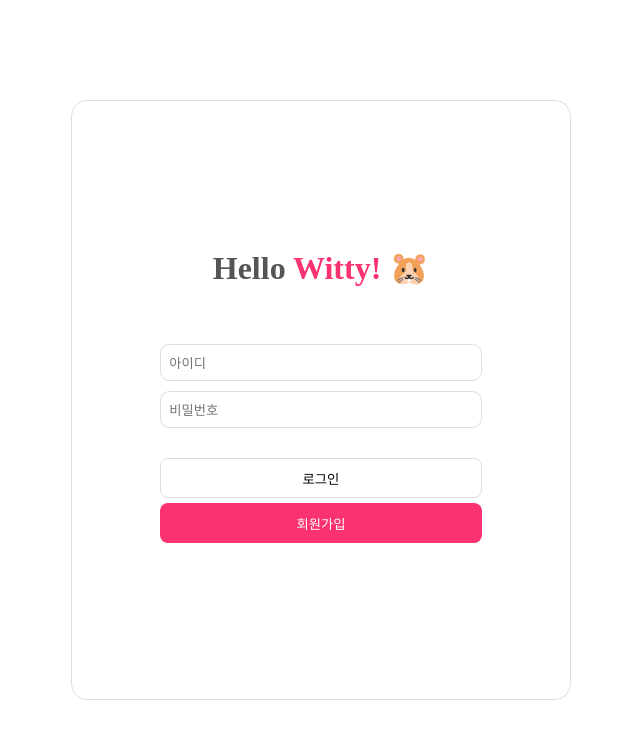
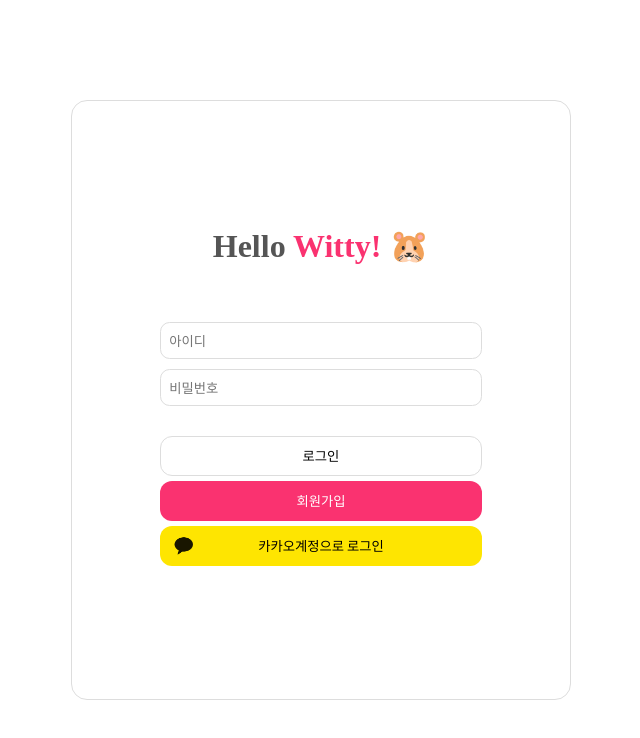
Before and after one commit to 2021bong/witty, a React (Vite) app: page /#/ in a window 1280 px wide. Shown: the top 738 px of the page, without its empty margins (319-959 px from the left). Built offline with nearby package versions, Linux system fonts and the light colour scheme.

Commit message:
💄Add : 카카오톡 로그인 버튼 추가 - 카카오톡 로그인 로고 png 파일 추가 - 카카오톡 로그인 버튼 추가 - 회원가입 버튼 컴포넌트로 분리

```diff
--- /dev/null
+++ b/src/components/KakaoBtn.tsx
@@ -0,0 +1,46 @@
+import styled from 'styled-components';
+import { KaKaoBtnType } from '../utils/interface';
+
+const KakaoBtn = ({ btnText }: KaKaoBtnType) => {
+  return (
+    <Button>
+      <p className='text'>{btnText}</p>
+      <div className='imgBox'></div>
+    </Button>
+  );
+};
+
+export default KakaoBtn;
+
+const Button = styled.button`
+  position: relative;
+  width: 100%;
+  height: 40px;
+  margin-bottom: 5px;
+  border: none;
+  border-radius: 12px;
+  background-color: #fee501;
+  overflow: hidden;
+
+  &:hover {
+    background-color: #f1da00;
+  }
+
+  &:active {
+    background-color: #fee501;
+  }
+
+  .text {
+    color: 191600;
+    z-index: 1;
+  }
+
+  .imgBox {
+    position: absolute;
+    width: inherit;
+    height: inherit;
+    background: left/15% no-repeat url('kakao_login_logo.png');
+    left: 0;
+    top: 0;
+  }
+`;
--- /dev/null
+++ b/src/components/SignUpBtn.tsx
@@ -0,0 +1,31 @@
+import styled from 'styled-components';
+import { SignUpBtnType } from '../utils/interface';
+
+const SignUpBtn = ({ btnText, checkSignUp }: SignUpBtnType) => (
+  <Button onClick={checkSignUp}>{btnText}</Button>
+);
+
+export default SignUpBtn;
+
+const Button = styled.button`
+  width: 100%;
+  height: 40px;
+  margin-bottom: 5px;
+
+  border: none;
+  border-radius: 12px;
+  color: #fff;
+  background-color: ${({ theme }) => theme.mainColor};
+
+  &:hover {
+    background-color: ${({ theme }) => theme.subColor};
+  }
+
+  &:active {
+    background-color: ${({ theme }) => theme.mainColor2};
+  }
+
+  &:first-of-type {
+    margin-bottom: 5px;
+  }
+`;
--- a/src/pages/login/Login.tsx
+++ b/src/pages/login/Login.tsx
@@ -3,6 +3,8 @@ import { Link } from 'react-router-dom';
 import axios from 'axios';
 import styled from 'styled-components';
 import { LoginData, LoginRes } from '../../utils/interface';
+import SignUpBtn from '../../components/SignUpBtn';
+import KakaoBtn from '../../components/KakaoBtn';
 
 const Login = () => {
   const [idValue, setIdValue] = useState('');
@@ -65,8 +67,9 @@ const Login = () => {
           로그인
         </button>
         <Link to='/signup'>
-          <button className='btn'>회원가입</button>
+          <SignUpBtn btnText='회원가입' />
         </Link>
+        <KakaoBtn btnText='카카오계정으로 로그인' />
       </div>
     </Main>
   );
@@ -132,7 +135,7 @@ const Main = styled.div`
       width: 100%;
       height: 40px;
       border: none;
-      border-radius: 8px;
+      border-radius: 12px;
       color: #fff;
       background-color: ${({ theme }) => theme.mainColor};
 
@@ -154,7 +157,7 @@ const Main = styled.div`
       height: 40px;
       margin-bottom: 5px;
       border: none;
-      border-radius: 8px;
+      border-radius: 12px;
       border: 1px solid #ddd;
       background-color: #fff;
       cursor: default;
--- a/src/pages/signup/SignUp.styled.ts
+++ b/src/pages/signup/SignUp.styled.ts
@@ -8,7 +8,7 @@ export const Main = styled.div`
   width: 90%;
   min-height: 600px;
   max-width: 500px;
-  margin: 100px auto;
+  margin: 30px auto;
   padding: 3rem;
   border: 1px solid #ddd;
   border-radius: 1rem;
@@ -93,38 +93,18 @@ export const Main = styled.div`
     width: 80%;
     min-width: 270px;
 
-    .btn {
-      width: 100%;
-      height: 40px;
-      border: none;
-      border-radius: 8px;
-      color: #fff;
-      background-color: ${({ theme }) => theme.mainColor};
-
-      &:hover {
-        background-color: ${({ theme }) => theme.subColor};
-      }
-
-      &:active {
-        background-color: ${({ theme }) => theme.mainColor2};
-      }
-
-      &:first-of-type {
-        margin-bottom: 5px;
-      }
-    }
-
     .cancelBtn {
       width: 100%;
       height: 40px;
       border: 1px solid #ccc;
-      border-radius: 8px;
+      border-radius: 12px;
       color: ${({ theme }) => theme.text};
       background-color: #fff;
 
       &:hover {
         color: #fff;
         background-color: ${({ theme }) => theme.mainColor};
+        border: none;
       }
 
       &:active {
@@ -132,8 +112,8 @@ export const Main = styled.div`
         background-color: ${({ theme }) => theme.mainColor2};
       }
 
-      &:first-of-type {
-        margin-bottom: 5px;
+      &:last-of-type {
+        margin-bottom: 0;
       }
     }
   }
--- a/src/pages/signup/SignUp.tsx
+++ b/src/pages/signup/SignUp.tsx
@@ -1,6 +1,8 @@
 import { useState } from 'react';
 import { Link, useNavigate } from 'react-router-dom';
 import axios from 'axios';
+import KakaoBtn from '../../components/KakaoBtn';
+import SignUpBtn from '../../components/SignUpBtn';
 import {
   checkEmail,
   checkName,
@@ -227,9 +229,8 @@ const SignUp = () => {
         </div>
       </form>
       <div className='btnContainer'>
-        <button className='btn' onClick={checkSignUp}>
-          회원가입 하기
-        </button>
+        <SignUpBtn btnText='회원가입 하기' checkSignUp={checkSignUp} />
+        <KakaoBtn btnText={'카카오로 시작하기'} />
         <Link to='/'>
           <button className='cancelBtn'>취소</button>
         </Link>
```
Also changed, not shown: src/utils/interface.ts (+9 -0 lines), public/kakao_login_logo.png (added).
